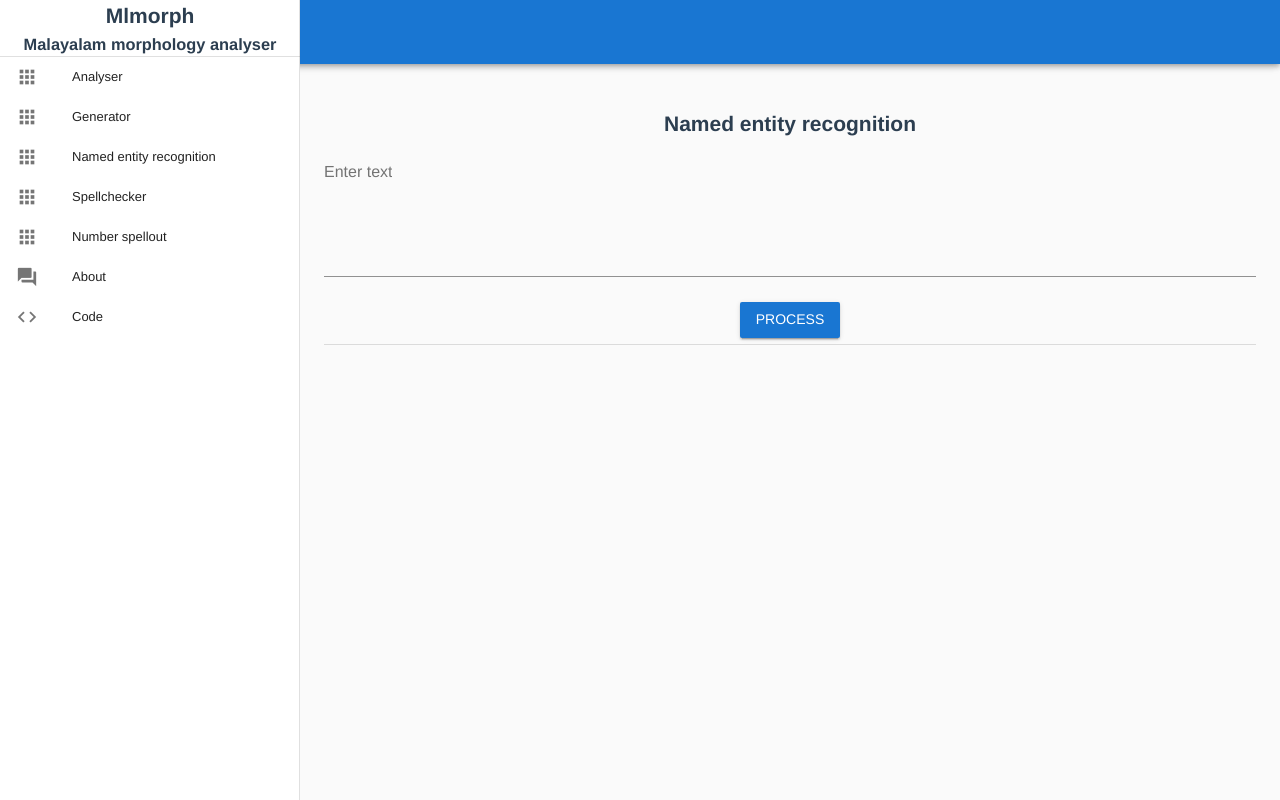
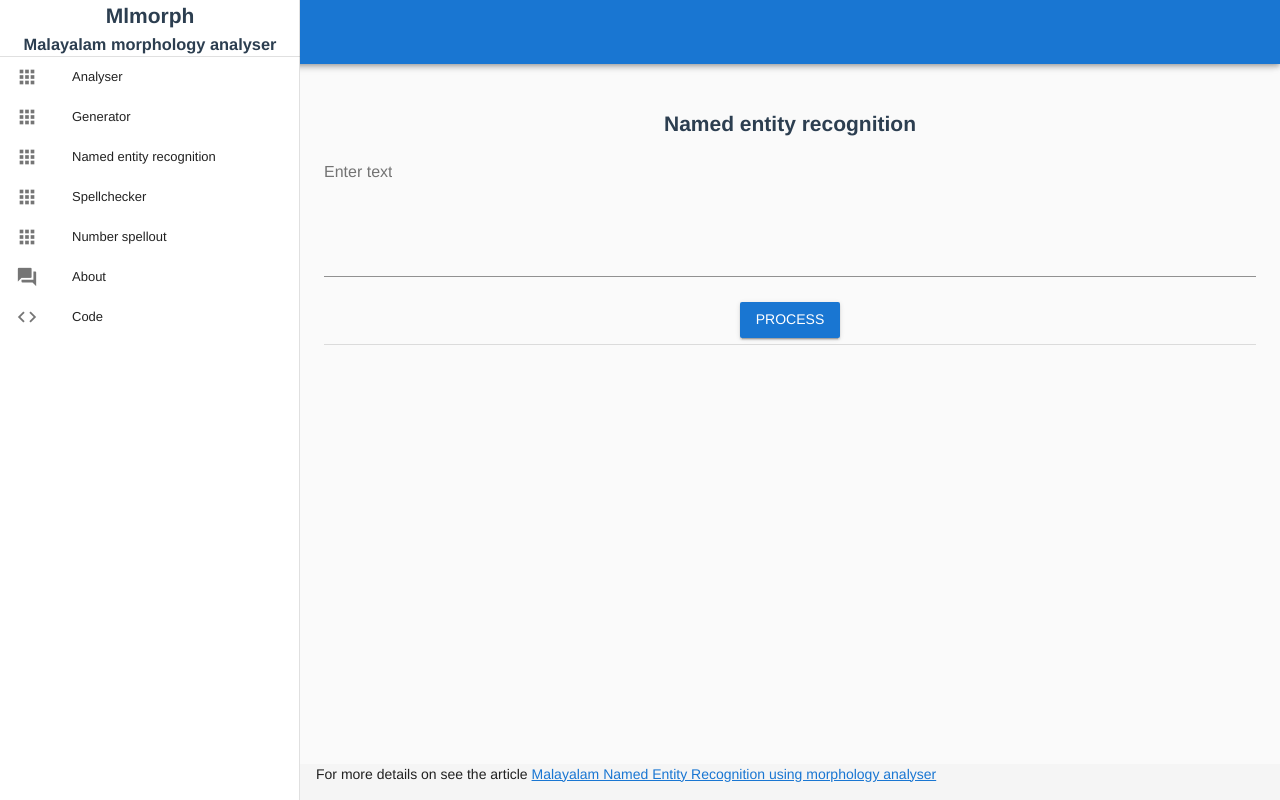
Before and after one commit to smc/mlmorph-web, a Vue app: page /ner in a window 1280 px wide. Built offline with nearby package versions, Linux system fonts and the light colour scheme.

Commit message:
Consider all nouns as entities, Add footer for Ner

```diff
--- a/src/components/Ner.vue
+++ b/src/components/Ner.vue
@@ -11,6 +11,7 @@
         width="30%"
         :elevation="3"
         :key="title"
+        v-if="pageInfo.description||pageInfo.extract"
         v-for="(pageInfo, title) in entities"
       >
         <v-img v-if="pageInfo.thumbnail" :src="pageInfo.thumbnail.source" aspect-ratio="2.75"></v-img>
@@ -29,6 +30,16 @@
         </v-card-actions>
       </v-card>
     </v-layout>
+     <v-footer absolute class="pa-3">
+      <p class="text-sm-left text-md-left">
+        For more details on see the article
+        <a
+          href="https://thottingal.in/blog/2019/03/10/malayalam-named-entity-recognition-using-morphology-analyser/"
+        >
+          Malayalam Named Entity Recognition using morphology analyser
+        </a>
+      </p>
+    </v-footer>
   </v-container>
 </template>
 
@@ -56,6 +67,8 @@ export default {
               entities[entity] = pageInfo
             })
           }
+          // For now, take only first analysis
+          if (i >= 1) break
         }
       }
       return entities
@@ -70,7 +83,7 @@ export default {
       for (let i = 0; i < morphemes.length; i++) {
         let morpheme = morphemes[i]
         let tags = morpheme.pos
-        if (tags[0] === 'np') return morpheme.root
+        if (tags[0] === 'np' || tags[0] === 'n') return morpheme.root
       }
       return false
     },
```
